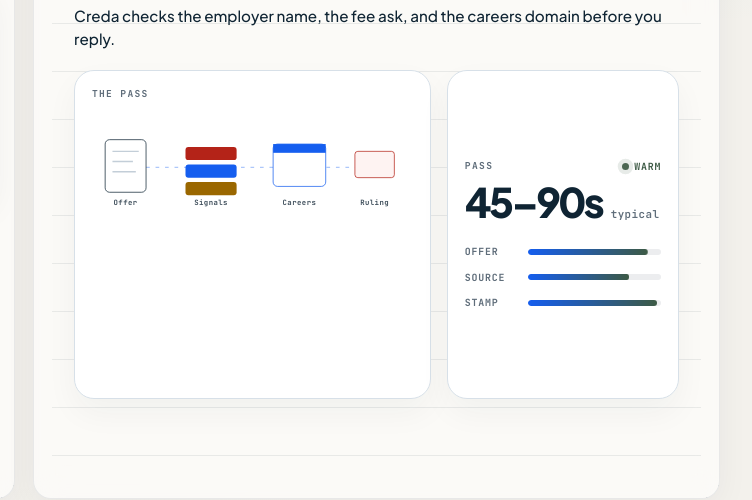
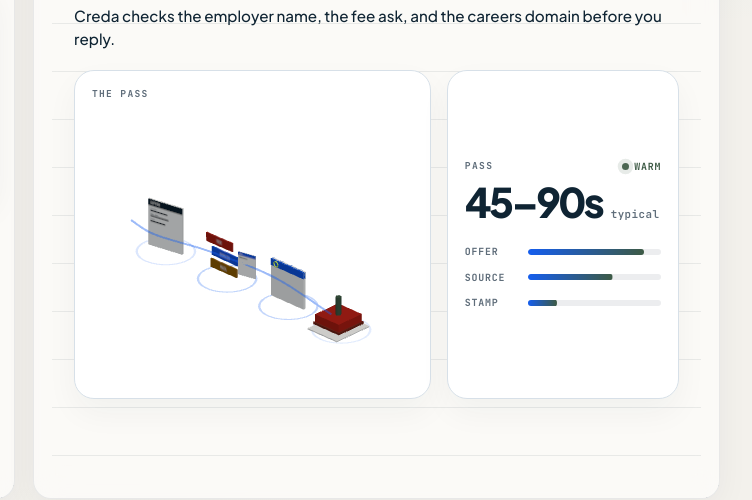
Before and after one commit to Siva-Sainath/Creda, a browser extension: page frontend/index.html in a window 1280 px wide. Shown: the part 193-693 px from the top of the page, 528-1280 px from the left. Drawn offline with nearby package versions, Linux system fonts and the light colour scheme; no server answers; animation ran at ten frames a second.

Commit message:
fix(ui): restore landing 3D pass without resize flicker
Run the iso-loop animation on the landing card again. Fit the camera once per mount instead of on every resize observer tick.

```diff
--- a/frontend/index.html
+++ b/frontend/index.html
@@ -5,11 +5,11 @@
   <meta name="viewport" content="width=device-width, initial-scale=1.0" />
   <meta name="description" content="Creda — verify a job offer against official sources before you reply." />
   <title>Creda — Verify offers</title>
-  <meta name="creda-build" content="baseten-20260921-v111-stable" />
+  <meta name="creda-build" content="baseten-20260921-v112-animate" />
   <link rel="preconnect" href="https://fonts.googleapis.com" />
   <link rel="preconnect" href="https://fonts.gstatic.com" crossorigin />
   <link href="https://fonts.googleapis.com/css2?family=Fraunces:opsz,wght@9..144,600;9..144,700&family=JetBrains+Mono:wght@400;500;600;700&family=Plus+Jakarta+Sans:wght@400;500;600;700;800&display=swap" rel="stylesheet" />
-  <link rel="stylesheet" href="styles.css?v=111stable" />
+  <link rel="stylesheet" href="styles.css?v=112animate" />
 </head>
 <body class="creda">
   <div class="shell">
@@ -317,7 +317,7 @@
   <script src="https://cdn.jsdelivr.net/npm/gsap@3.12.7/dist/gsap.min.js"></script>
   <script src="https://cdn.jsdelivr.net/npm/gsap@3.12.7/dist/MotionPathPlugin.min.js"></script>
   <script src="https://cdn.jsdelivr.net/npm/gsap@3.12.7/dist/Flip.min.js"></script>
-  <script type="module" src="iso-loop.js?v=111stable"></script>
-  <script src="app.js?v=111stable"></script>
+  <script type="module" src="iso-loop.js?v=112animate"></script>
+  <script src="app.js?v=112animate"></script>
 </body>
 </html>
--- a/frontend/iso-loop.js
+++ b/frontend/iso-loop.js
@@ -20,6 +20,24 @@
 function lerp(a, b, t) {
   return a + (b - a) * t;
 }
+
+// #region agent log
+function dbgLog(hypothesisId, location, message, data) {
+  fetch("http://127.0.0.1:7669/ingest/4ad1f601-7980-4b32-bbec-c86691d43e55", {
+    method: "POST",
+    headers: { "Content-Type": "application/json", "X-Debug-Session-Id": "2641c1" },
+    body: JSON.stringify({
+      sessionId: "2641c1",
+      runId: "pre-fix",
+      hypothesisId,
+      location,
+      message,
+      data,
+      timestamp: Date.now(),
+    }),
+  }).catch(function () {});
+}
+// #endregion
 
 function texCard(title, lines, head) {
   const c = document.createElement("canvas");
@@ -282,6 +300,14 @@
   let lastResizeH = -1;
   let resizeQueued = false;
   let resizeObserver = null;
+  let cameraFitted = false;
+  let mountParentId = "";
+  let resizeCalls = 0;
+  let fitCalls = 0;
+  let setSizeCalls = 0;
+  let tickFrames = 0;
+  let tickSkips = 0;
+  let lastDbgAt = 0;
 
   function captureRestBox() {
     stations.forEach(function (s) {
@@ -317,19 +343,9 @@
     host.classList.add("is-hud-ready");
   }
 
-  function resize(force) {
-    if (!rendering) return;
-    const w = Math.round(host.clientWidth || 0);
-    const h = Math.round(host.clientHeight || 0);
-    if (w < 48 || h < 48) return;
-    if (!force && Math.abs(w - lastResizeW) < 8 && Math.abs(h - lastResizeH) < 8) return;
-    lastResizeW = w;
-    lastResizeH = h;
-    renderer.setSize(w, h, false);
-
+  function fitCamera(aspect) {
     camera.updateMatrixWorld();
     const inv = camera.matrixWorldInverse;
-    const aspect = w / h;
     let minX = Infinity;
     let maxX = -Infinity;
     let minY = Infinity;
@@ -360,6 +376,49 @@
     camera.top = cy + halfH;
     camera.bottom = cy - halfH;
     camera.updateProjectionMatrix();
+    cameraFitted = true;
+  }
+
+  function resize(force) {
+    if (!rendering) return;
+    const w = Math.round(host.clientWidth || 0);
+    const h = Math.round(host.clientHeight || 0);
+    if (w < 48 || h < 48) return;
+    if (!force && Math.abs(w - lastResizeW) < 8 && Math.abs(h - lastResizeH) < 8) return;
+    resizeCalls += 1;
+    const dpr = renderer.getPixelRatio();
+    const bufW = renderer.domElement.width;
+    const bufH = renderer.domElement.height;
+    const needSize = Math.round(w * dpr) !== bufW || Math.round(h * dpr) !== bufH;
+    const needFit = !cameraFitted || force;
+    // #region agent log
+    if (resizeCalls <= 8 || resizeCalls % 20 === 0) {
+      dbgLog("H1", "iso-loop.js:resize", "resize tick", {
+        force: !!force,
+        w,
+        h,
+        needSize,
+        needFit,
+        cameraFitted,
+        resizeCalls,
+        fitCalls,
+        setSizeCalls,
+        parentId: host.parentElement ? host.parentElement.id : null,
+      });
+    }
+    // #endregion
+    lastResizeW = w;
+    lastResizeH = h;
+    if (needSize) {
+      setSizeCalls += 1;
+      renderer.setSize(w, h, false);
+    }
+    if (needFit) {
+      fitCalls += 1;
+      fitCamera(w / h);
+    } else if (needSize) {
+      fitCamera(w / h);
+    }
     placeHud();
   }
 
@@ -372,16 +431,26 @@
     });
   }
 
-  function setRendering(on) {
+  function setRendering(on, forceResize) {
     rendering = !!on;
     if (rendering) {
       if (!resizeObserver) {
-        resizeObserver = new ResizeObserver(requestResize);
+        resizeObserver = new ResizeObserver(function () {
+          // #region agent log
+          dbgLog("H1", "iso-loop.js:ResizeObserver", "observer fired", {
+            w: Math.round(host.clientWidth || 0),
+            h: Math.round(host.clientHeight || 0),
+          });
+          // #endregion
+          requestResize();
+        });
         resizeObserver.observe(host);
       }
-      lastResizeW = -1;
-      lastResizeH = -1;
-      requestAnimationFrame(function () { resize(true); });
+      if (forceResize) {
+        requestAnimationFrame(function () { resize(true); });
+      } else {
+        requestResize();
+      }
       return;
     }
     if (resizeObserver) {
@@ -394,9 +463,45 @@
 
   function tick(now) {
     requestAnimationFrame(tick);
-    if (!rendering || document.hidden || contextLost) return;
+    tickFrames += 1;
+    if (!rendering || document.hidden || contextLost) {
+      tickSkips += 1;
+      return;
+    }
     const r = host.getBoundingClientRect();
-    if (r.width < 40 || r.height < 40) return;
+    if (r.width < 40 || r.height < 40) {
+      tickSkips += 1;
+      // #region agent log
+      if (now - lastDbgAt > 2000) {
+        lastDbgAt = now;
+        dbgLog("H4", "iso-loop.js:tick", "tick skip small rect", {
+          w: Math.round(r.width),
+          h: Math.round(r.height),
+          tickFrames,
+          tickSkips,
+          resizeCalls,
+          fitCalls,
+          setSizeCalls,
+        });
+      }
+      // #endregion
+      return;
+    }
+    // #region agent log
+    if (now - lastDbgAt > 2000) {
+      lastDbgAt = now;
+      dbgLog("H5", "iso-loop.js:tick", "tick render heartbeat", {
+        liveMode,
+        stage: lastStage,
+        tickFrames,
+        tickSkips,
+        resizeCalls,
+        fitCalls,
+        setSizeCalls,
+        parentId: host.parentElement ? host.parentElement.id : null,
+      });
+    }
+    // #endregion
 
     let stage;
     let targetU;
@@ -472,13 +577,32 @@
   window.CredaPass = {
     mount: function (el, mode) {
       const isLive = mode === "live";
-      if (el && host.parentNode !== el) el.appendChild(host);
+      const nextParentId = el ? el.id || "anon" : "";
+      const parentChanged = !!(el && host.parentNode !== el);
+      const modeChanged = liveMode !== isLive;
+      // #region agent log
+      dbgLog("H3", "iso-loop.js:mount", "mount called", {
+        mode,
+        parentChanged,
+        modeChanged,
+        nextParentId,
+        prevParentId: mountParentId,
+      });
+      // #endregion
+      if (parentChanged && el) el.appendChild(host);
       liveMode = isLive;
       if (!isLive) liveKey = "intake";
-      host.classList.toggle("iso-live", isLive);
+      host.classList.add("iso-live");
       host.classList.toggle("iso-live-hud", isLive);
       host.classList.remove("is-hud-ready");
-      setRendering(isLive);
+      renderer.setClearColor(isLive ? 0xf3f1ec : 0xffffff, 1);
+      if (parentChanged || modeChanged || !mountParentId) {
+        cameraFitted = false;
+        lastResizeW = -1;
+        lastResizeH = -1;
+      }
+      mountParentId = nextParentId;
+      setRendering(true, parentChanged || modeChanged || !cameraFitted);
     },
     sync: function () {
       if (rendering) requestResize();
```
